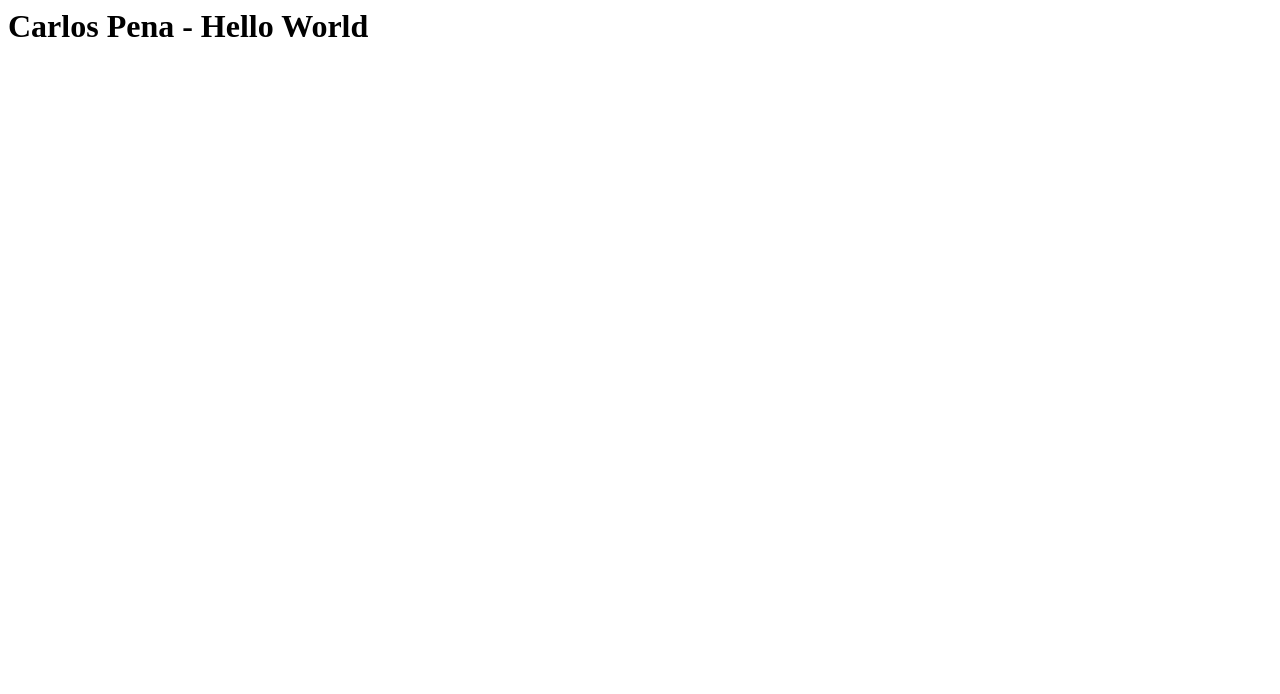
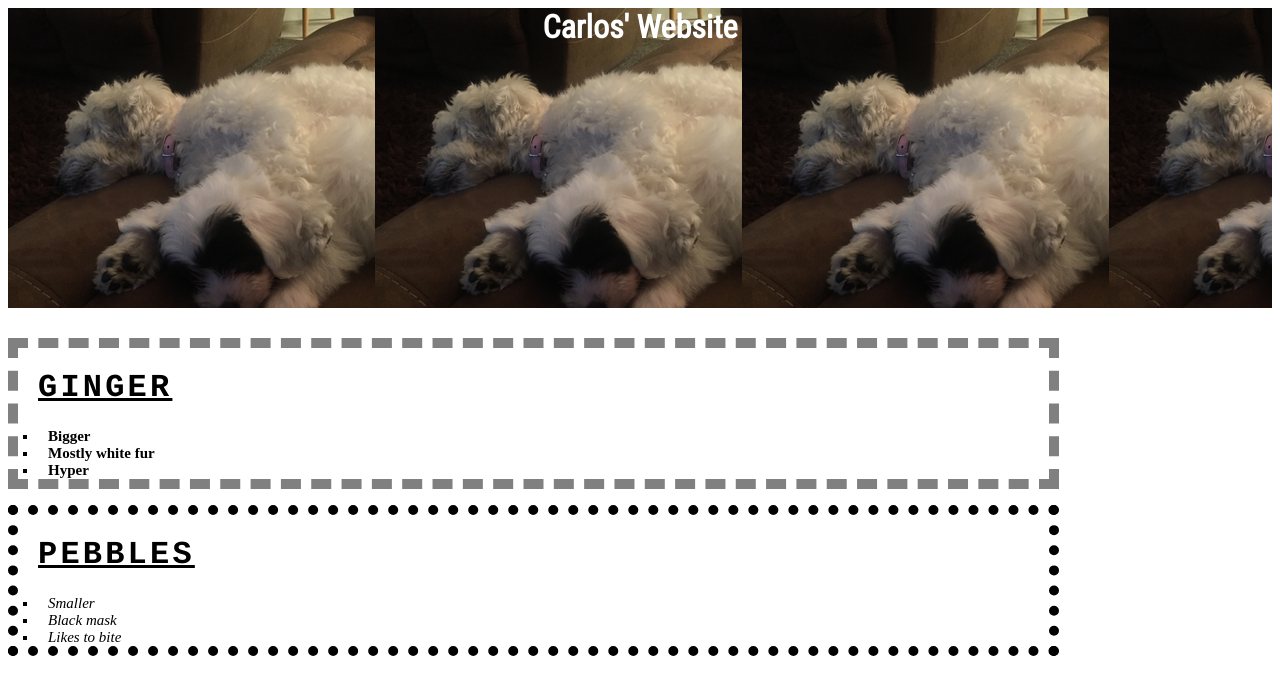
Before and after one commit to Cpena1988/Cpena1988.github.io, a plain HTML site: page index.html in a window 1280 px wide. Drawn offline with Linux system fonts and the light colour scheme.

Commit message:
updating files for my page

```diff
--- /dev/null
+++ b/css/style.css
@@ -0,0 +1,54 @@
+body{
+    font-family: 'Roboto Condensed', sans-serif;
+    font-size: 16px;
+    font-weight: normal
+    line-height 2.0em;
+}
+
+#main-header{
+    background-image:url('../img/pets.jpg');
+    background-position: inherit;
+    min-height:300px;
+    margin-bottom:30px;
+    text-align:center;
+    color:white;
+
+}
+
+.box-1 h1{
+    font-family: Courier;
+    font-weight:800;
+    font-style:bold;
+    text-decoration:underline;
+    text-transform:uppercase;
+    letter-spacing:0.1em;
+    word-spacing:1em;
+}
+
+.box-1 ul{
+    padding:0;
+    padding-left:20px;
+    width:80%;
+    list-style:square;
+    border: dashed 10px gray;
+
+}
+
+.box-2 ul{
+    padding:0;
+    padding-left:20px;
+    width:80%;
+    list-style:square;
+    border:dotted 10px black;
+
+}
+
+.box-1 li{
+    padding-left:10px;
+    font:bold 15px black;
+}
+
+.box-2 li{
+    padding-left:10px;
+    font:italic 15px black;
+}
--- a/index.html
+++ b/index.html
@@ -1 +1,39 @@
-<h1>Carlos Pena - Hello World</h1>
+<!DOCTYPE <!DOCTYPE html>
+<html>
+<head>
+    <meta charset="utf-8" />
+    <meta http-equiv="X-UA-Compatible" content="IE=edge">
+    <title>Carlos' Page</title>
+    <meta name="viewport" content="width=device-width, initial-scale=1">
+    <link rel="stylesheet" type="text/css" href="css/style.css" />
+    <link href="https://fonts.googleapis.com/css?family=Roboto+Condensed" rel="stylesheet">
+    <script src="main.js"></script>
+</head>
+<body>
+    <header id="main-header">
+        <div class="container">
+         <h1>Carlos' Website</h1>
+        </div>
+    </header>
+
+    <div class="box-1">
+        <div class="box-1">
+            <ul>
+            <h1>Ginger</h1>
+            <li>Bigger</li>
+            <li>Mostly white fur</li>
+            <li>Hyper</li>
+        </ul>
+    </div>
+
+        <div class="box-2">
+            <ul>
+                <h1>Pebbles</h1>
+                <li>Smaller</li>
+                <li>Black mask</li>
+                <li>Likes to bite</li>
+            </ul>
+        </div>
+
+</body>
+</html>
```
Also changed, not shown: img/pets.jpg (added).
